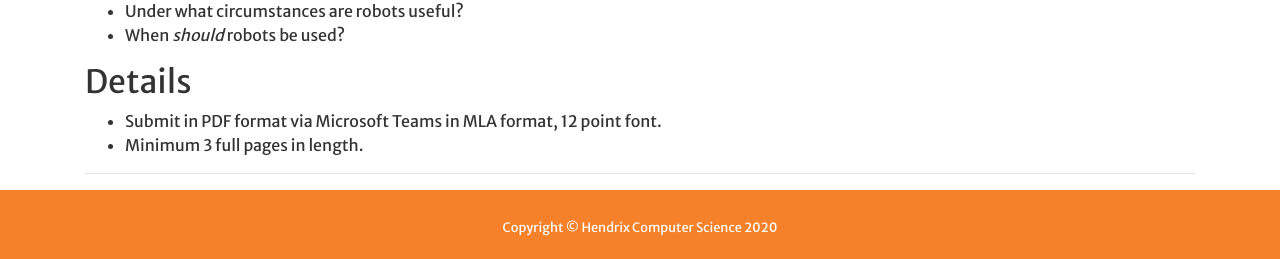
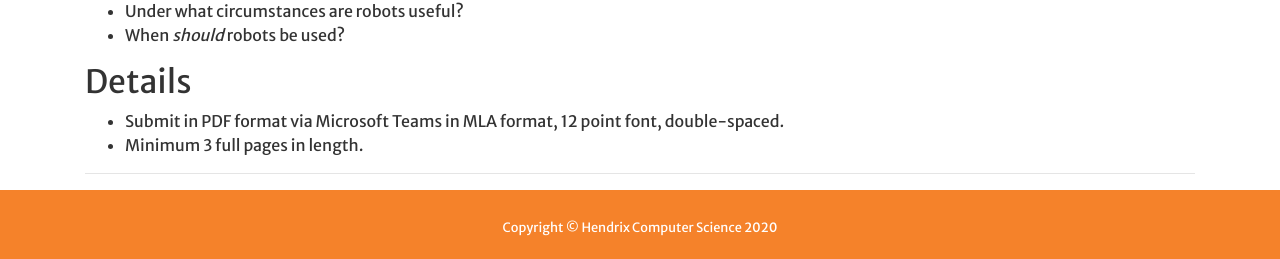
Before and after one commit to Hendrix-CS/csci235, a Jekyll site: the page built from projects/robots_sci_fi.md, in a window 1280 px wide and 1385 px high. Shown: the part 1123-1382 px from the top of the window. Built offline with Jekyll 4.4.1, drawn with Linux system fonts in a browser that asks for light colours; a script that is not in the unit is left out; our own code applies the rules of GitHub Pages for plain Markdown files.

Commit message:
Clarified double-spacing.

```diff
--- a/projects/robots_sci_fi.md
+++ b/projects/robots_sci_fi.md
@@ -50,7 +50,7 @@ Drawing upon your earlier answers with regard to both the fictional and deployed
 * When *should* robots be used?
 
 ## Details
-* Submit in PDF format via Microsoft Teams in MLA format, 12 point font.
+* Submit in PDF format via Microsoft Teams in MLA format, 12 point font, double-spaced.
 * Minimum 3 full pages in length.
 
 ------------------------------------------------------------------------
```
